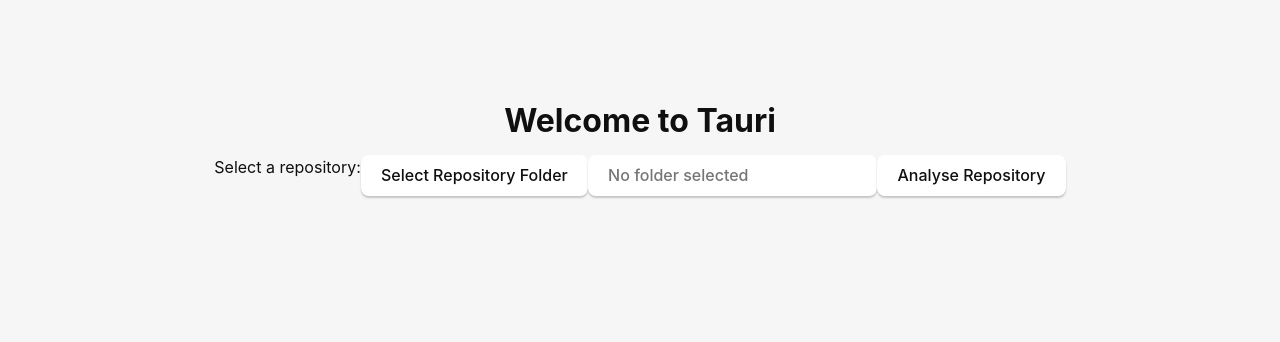
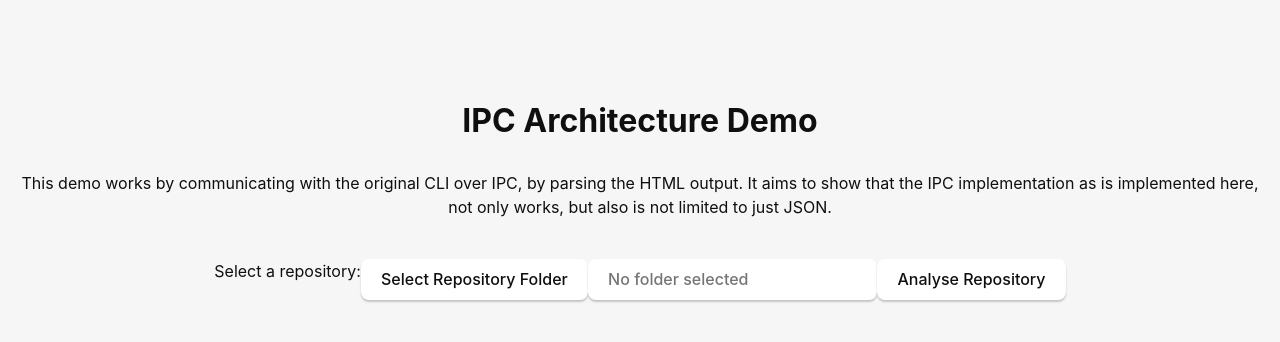
Before and after one commit to impaex/gitinspector-IPC-PoC, a website: page tauri-app/src/index.html in a window 1280 px wide. Drawn offline with Linux system fonts and the light colour scheme.

Commit message:
feat: added iframe as HTML code host
Also changed description a little bit

```diff
--- a/tauri-app/src/index.html
+++ b/tauri-app/src/index.html
@@ -1,5 +1,6 @@
 <!doctype html>
 <html lang="en">
+
 <head>
   <meta charset="UTF-8" />
   <link rel="stylesheet" href="styles.css" />
@@ -10,8 +11,9 @@
 
 <body>
   <main class="container">
-      <h1>Welcome to Tauri</h1>
-
+    <h1>IPC Architecture Demo</h1>
+    <p>This demo works by communicating with the original CLI over IPC, by parsing the HTML output. It aims to show that the IPC implementation as is implemented here, not only works, but also is not limited to just JSON.</p>
+    <br>
     <form class="row" id="greet-form">
       <!-- Make me a folder selecting input -->
       <label for="repo-input">Select a repository:</label>
@@ -24,5 +26,9 @@
     <p id="greet-msg"></p>
     <a id="switchFile" href="gitinspect.html" style="display:none;"><button>Open Analysis</button></a>
   </main>
+  <div id="report-page" style="display:none">
+    <iframe id="report-iframe" style="width:100%;height:100vh;border:none"></iframe>
+  </div>
 </body>
+
 </html>
```
Lines whose indentation alone changed are shown as unchanged.
